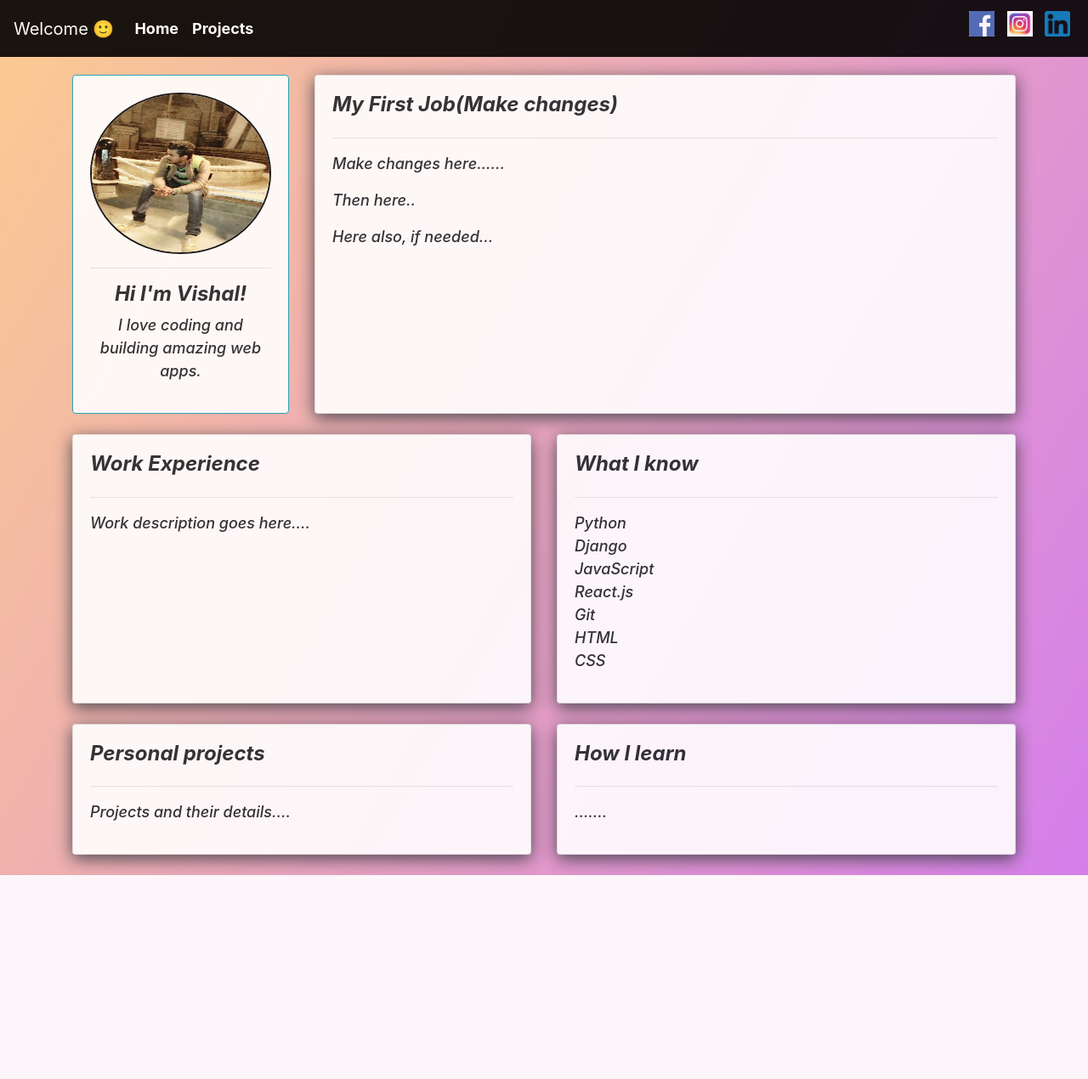
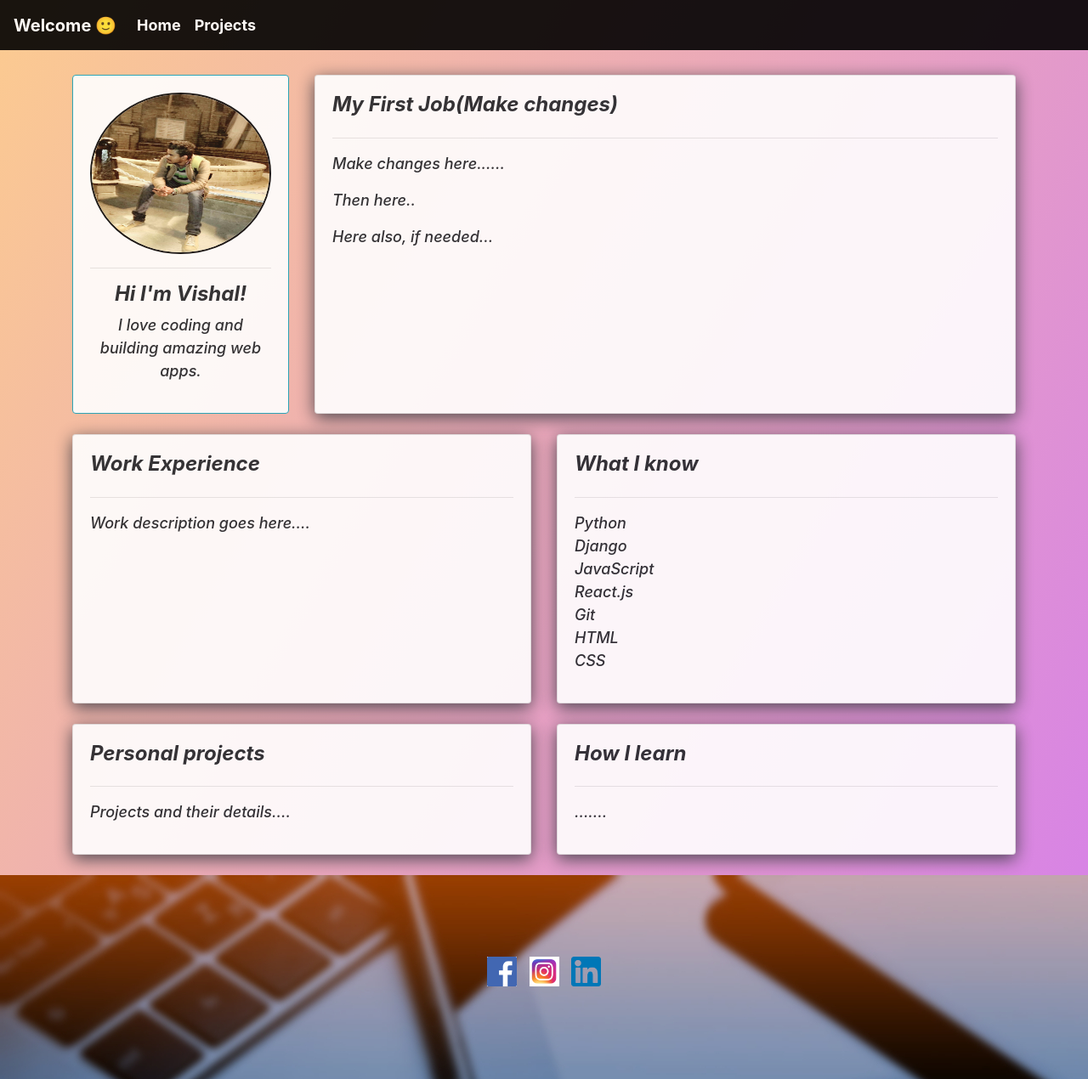
Before and after one commit to Vishal-py-js/Portfolio, a Django app: page / in a window 1280 px wide. Shown: the whole page at 85% size. Before the commit the page ends 1030 px from the top, so only its background shows below. Run offline with Django 3.2, Linux system fonts and the light colour scheme; some libraries are stand-ins or nearby versions.

Commit message:
added a footer

```diff
--- a/Myprofile/Templates/Myprofile/home.html
+++ b/Myprofile/Templates/Myprofile/home.html
@@ -83,6 +83,12 @@
         </div>
         <br>
     </div>
-
 </body>
+<div class="footer">
+    <ul id="ul" class="social-links">
+        <li><a href="https://www.facebook.com/vsk0619" target="blank"><img class="social" src="{% static 'images/facebook.png' %}"></a></li>
+        <li><a href="https://www.instagram.com/vishalk83/" target="blank"><img class="social" src="{% static 'images/Instagram.jpg' %}"></a></li>
+        <li><a href="https://www.linkedin.com/in/vishalrti/" target="blank"><img class="social" src="{% static 'images/LinkedIn.png' %}"></a></li>
+      </ul>
+</div>
 </html>
--- a/Myprofile/Templates/Myprofile/navbar.html
+++ b/Myprofile/Templates/Myprofile/navbar.html
@@ -1,24 +1,19 @@
 {% load static %}
 
-    <nav style="background: black; opacity: 0.9;" class="navbar navbar-expand-sm fixed-top navbar-light">
-        <a style="color: white;" class="navbar-brand" href="#">Welcome &#128578</a>
+    <nav style="background: black; opacity: 0.9; font-size: large;" class="navbar navbar-expand-sm fixed-top navbar-light">
+        <a style="color: white;" class="navbar-brand" href="#"><strong>Welcome &#128578</strong></a>
         <button style="color: aliceblue;" class="navbar-toggler" type="button" data-toggle="collapse" data-target="#navbarSupportedContent" aria-controls="navbarSupportedContent" aria-expanded="false" aria-label="Toggle navigation">
           <span class="navbar-toggler-icon"></span>
         </button>
 
         <div class="collapse navbar-collapse" id="navbarSupportedContent">
-          <ul style="font-size: large;" class="navbar-nav mr-auto">
+          <ul class="navbar-nav mr-auto">
             <li class="nav-item active">
               <a style="color:white;" class="nav-link" href="{% url 'home' %}"><strong>Home </strong><span class="sr-only">(current)</span></a>
             </li>
             <li class="nav-item">
               <a style="color:white;" class="nav-link" href="{% url 'my-projects' %}"><strong>Projects </strong></a>
             </li>
-          </ul>
-          <ul id="ul" class="social-links">
-            <li><a href="https://www.facebook.com/vsk0619" target="blank"><img class="social" src="{% static 'images/facebook.png' %}"></a></li>
-            <li><a href="https://www.instagram.com/vishalk83/" target="blank"><img class="social" src="{% static 'images/Instagram.jpg' %}"></a></li>
-            <li><a href="https://www.linkedin.com/in/vishalrti/" target="blank"><img class="social" src="{% static 'images/LinkedIn.png' %}"></a></li>
           </ul>
         </div>
       </nav>
--- a/Myprofile/Templates/Myprofile/projects.html
+++ b/Myprofile/Templates/Myprofile/projects.html
@@ -91,4 +91,7 @@
         <br>
     </div>
 </body>
+<div class="footer">
+    Footer
+</div>
 </html>
--- a/static/css/main1.css
+++ b/static/css/main1.css
@@ -43,6 +43,7 @@
 #ul {
   padding: 0;
   list-style-type: none;
+  text-align: center;
 }
 
 .social-links ul,
@@ -52,11 +53,11 @@ li {
 }
 
 .social {
-  width: 30px;
-  height: 30px;
+  width: 35px;
+  height: 35px;
   margin-left: 5px;
   margin-right: 5px;
-  margin-top: 5px;
+  margin-top: 6rem;
 }
 
 h4 {
@@ -66,3 +67,8 @@ h4 {
 p {
   font-size: 18px;
 }
+
+.footer {
+  background-image: url("/static/images/background.jpg");
+  height: 30%;
+}
```
Also changed, not shown: static/images/background.jpg (added).
